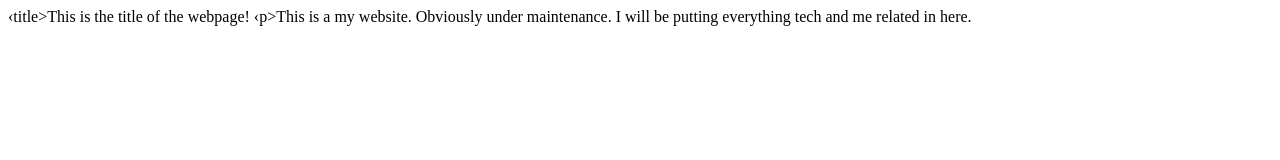
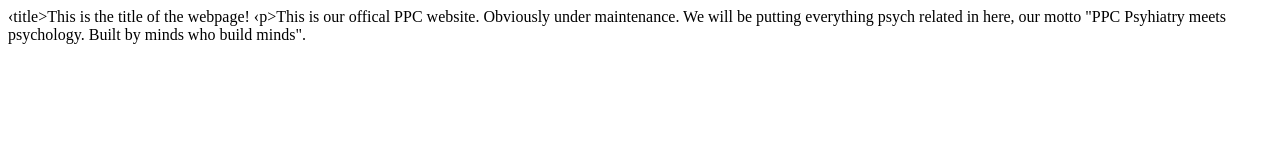
Before and after one commit to SaudiPPC/PPC, a plain HTML site: page index.html in a window 1280 px wide. Drawn offline with Linux system fonts and the light colour scheme.

Commit message:
Update index.html

```diff
--- a/index.html
+++ b/index.html
@@ -4,6 +4,7 @@
    ‹title>This is the title of the webpage!</title>
   </head>
   <body>
-    ‹p>This is a my website. Obviously under maintenance. I will be putting everything tech and me related in here.</p>
+    ‹p>This is our offical PPC website. Obviously under maintenance. We will be putting everything psych related in here, our motto "PPC
+Psyhiatry meets psychology. Built by minds who build minds".</p>
   </body>
 </html>
```
